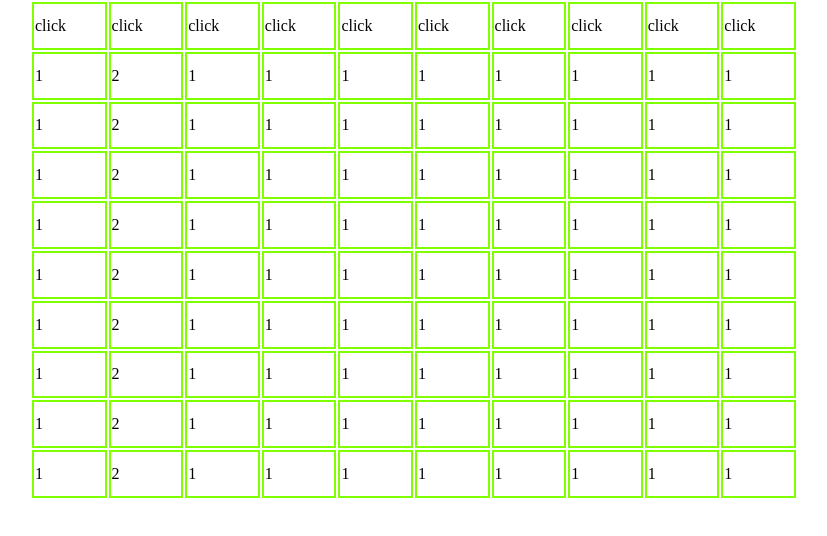
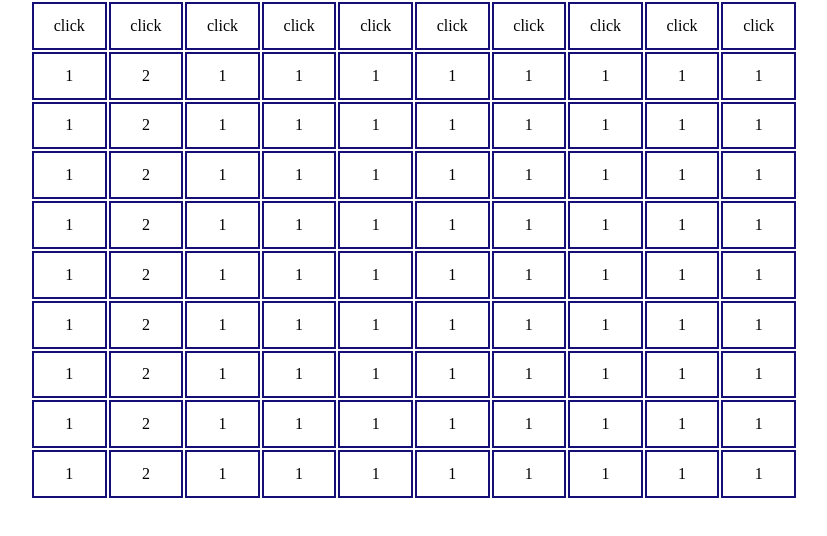
Before and after one commit to yij793/battleship, a website: page public/index.html in a window 1280 px wide. Shown: the whole page, without its empty margins (226-1053 px from the left). Drawn offline with nearby package versions, Linux system fonts and the light colour scheme.

Commit message:
change the color of td to blue

```diff
--- a/public/style/layout.scss
+++ b/public/style/layout.scss
@@ -12,11 +12,12 @@ body{
         margin: auto;
     }
    th{
-       border:2px solid chartreuse;
+       border:2px solid rgb(11, 36, 105);
 
    }
    td{
-        border:2px solid chartreuse;
+        border:2px solid rgb(21, 14, 119);
+        text-align: center;
    }
 
 }
```
Also changed, not shown: public/stylesheets/layout.css, 1 other file.
